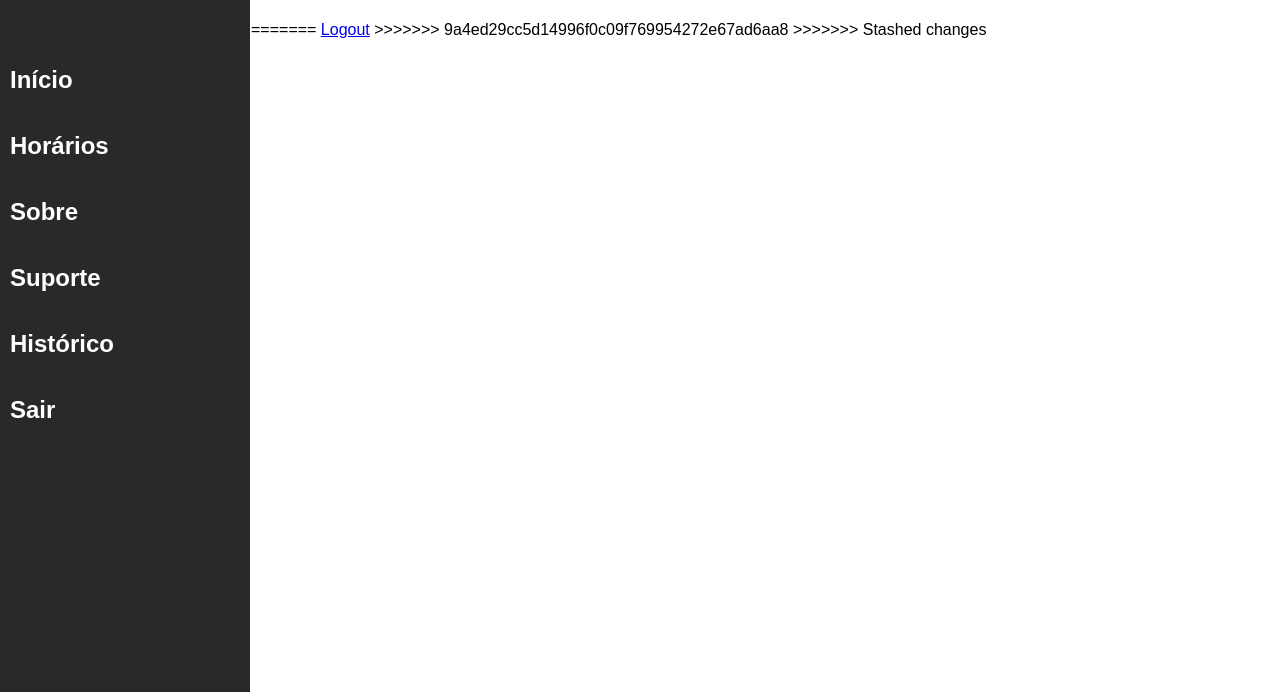
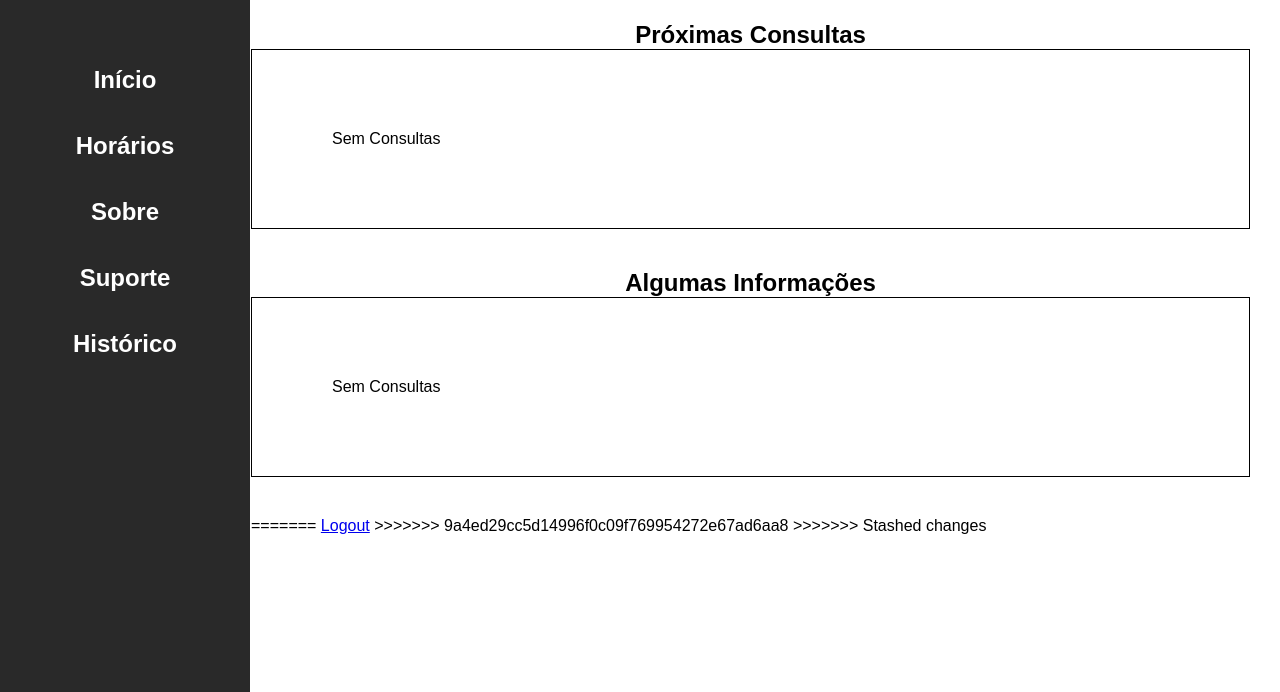
Before and after one commit to danonep2/PsyBot, a Django app: template web/templates/dashboard.html in a window 1280 px wide. Shown: the part 108-800 px from the top of the page. Run offline with Django 4.2, Linux system fonts and the light colour scheme; the template is opened without the code that fills it, so the values that code supplies are empty.

Commit message:
up dashboard

```diff
--- a/web/templates/css/style.css
+++ b/web/templates/css/style.css
@@ -18,7 +18,9 @@
     color: white;
     padding-top: 20px;
   }
-
+  h2{
+    text-align: center;
+  }
   .sidebar ul {
     list-style-type: none;
     padding: 0;
--- a/web/templates/dashboard.html
+++ b/web/templates/dashboard.html
@@ -12,12 +12,6 @@
     <a href="{% url 'logout' %}">Logout</a>
 =======
 <<<<<<< HEAD
-
-<div class="main-content">
-    <header class="header2">
-      <h1>Dashboard</h1>
-    </header><br><br>
-
   <div class="sidebar">
     <div class="user-info">
       <img src="" alt="Avatar do Usuário">
@@ -29,9 +23,24 @@
       <li><a href="sobre.html"><h2>Sobre</h2></a></li><br>
       <li><a href=""><h2>Suporte</h2></a></li><br>
       <li><a href="#"><h2>Histórico</h2></a></li><br>
-      <li><a href="login.html"><h2>Sair</h2></a></li>
     </ul>
   </div>
+
+<div class="main-content">
+    <header class="header2">
+      <h1>Dashboard</h1>
+    </header><br><br>
+
+    <h2>Próximas Consultas</h2>
+    <section class="about-section">
+      <p>Sem Consultas</p>
+
+    </section>
+<h2>Algumas Informações</h2>
+    <section class="about-section">
+        <p>Sem Consultas</p>
+
+    </section>
 
 =======
     <a href="{% url 'logout' %}">Logout</a>
--- a/web/templates/horarios.html
+++ b/web/templates/horarios.html
@@ -11,7 +11,7 @@
     <div class="user-info">
 
       <img src="" alt="Avatar do Usuário">
-      <span>Nome do Usuário</span><br><br><br><br>
+      <span>Nome do Usuário</span><br><br>
     </div>
     <ul>
       <li><a href="dashboard.html"><h2>Início</h2></a></li><br>
@@ -19,12 +19,11 @@
       <li><a href="sobre.html"><h2>Sobre</h2></a></li><br>
       <li><a href="suporte.html"><h2>Suporte</h2></a></li><br>
       <li><a href="#"><h2>Histórico</h2></a></li><br>
-      <li><a href="login.html"><h2>Sair</h2></a></li>
     </ul>
   </div>
   <div class="main-content">
   <header class="header2">
-    <h1>Horarios</h1>
+    <h1>Horários</h1>
   </header><br>
 
   <table>
```
Also changed, not shown: web/templates/sobre.html (+5 -6 lines), web/templates/suporte.html (+4 -5 lines).
